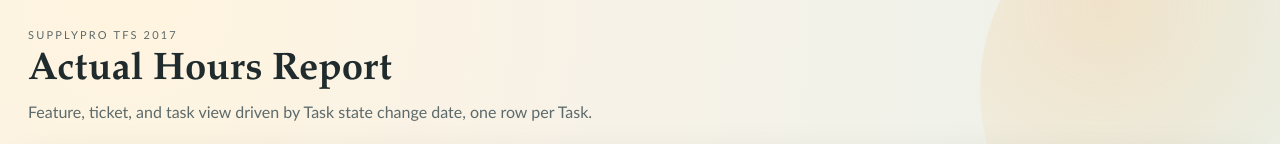
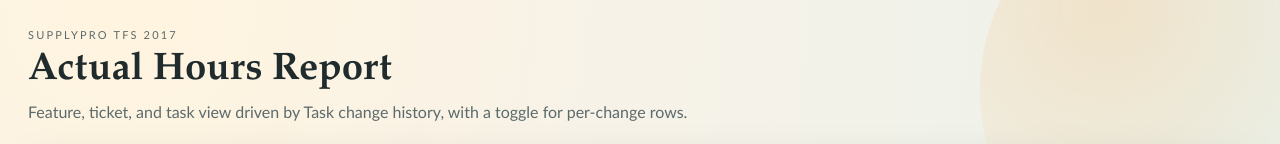
Before and after one commit to pcnest/tfs-hours, a website: page public/index.html in a window 1280 px wide. Shown: the top 144 px of the page. Drawn offline with Linux system fonts and the light colour scheme; no server answers.

Commit message:
update: Re-enabled true revision history. The sync now emits one row per ActualHours change again (using update revisedDate), so the History toggle will match the desktop’s duplicate rows

```diff
--- a/public/index.html
+++ b/public/index.html
@@ -350,7 +350,7 @@
     <header class="hero">
       <div class="eyebrow">SupplyPro TFS 2017</div>
       <h1>Actual Hours Report</h1>
-      <p class="sub">Feature, ticket, and task view driven by Task state change date, one row per Task.</p>
+      <p class="sub">Feature, ticket, and task view driven by Task change history, with a toggle for per-change rows.</p>
     </header>
 
     <section class="panel filters">
```
